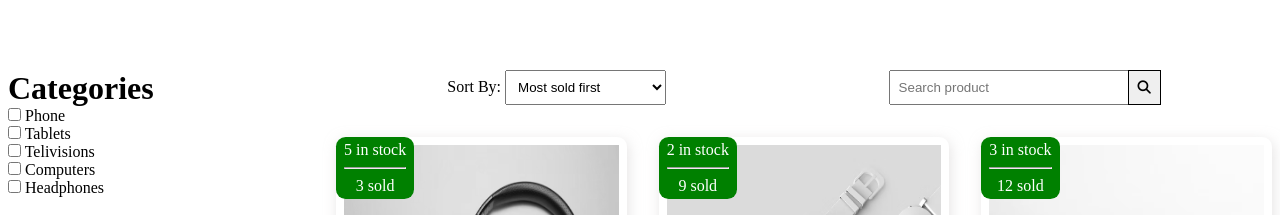
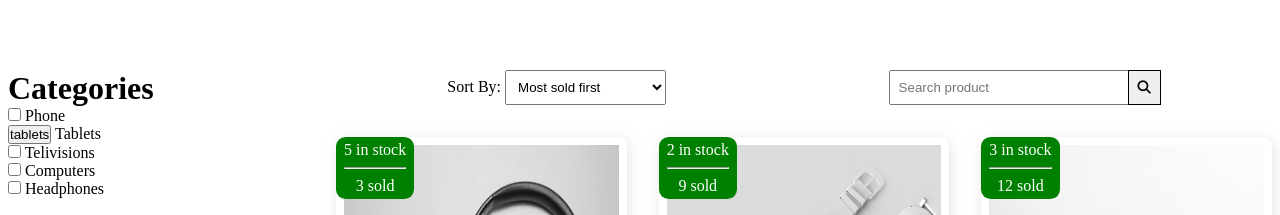
Before and after one commit to arafat-71/ecomerce-project, a plain HTML site: page index.html in a window 1280 px wide. Shown: the part 802-1017 px from the top of the page. Drawn offline with Linux system fonts and the light colour scheme.

Commit message:
Update index.html
input type checkbox to button

```diff
--- a/index.html
+++ b/index.html
@@ -103,7 +103,7 @@
             <li class="list__item">
               <label for="tablets">
                 <input
-                  type="checkbox"
+                  type="button"
                   name="tablets"
                   id="tablets"
                   value="tablets"
```
